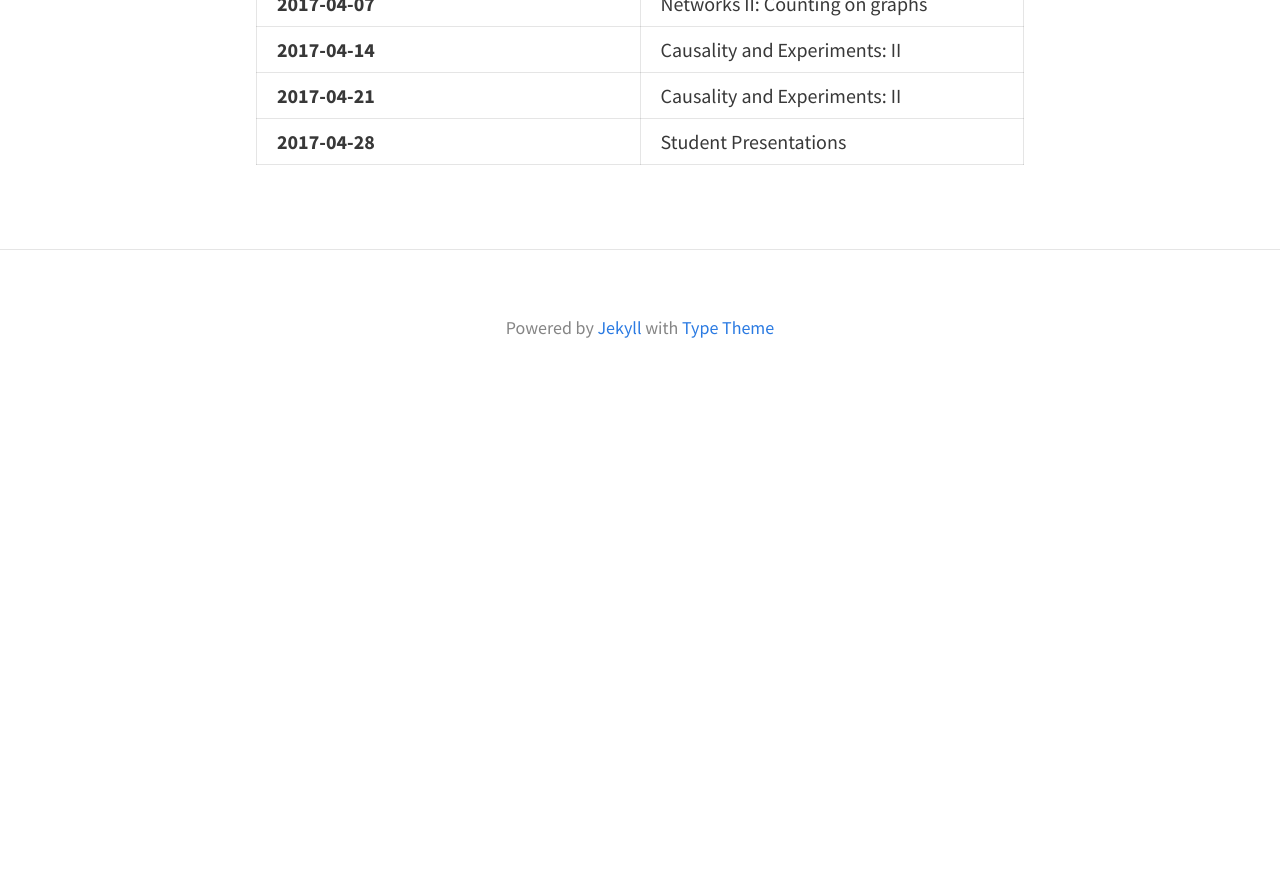
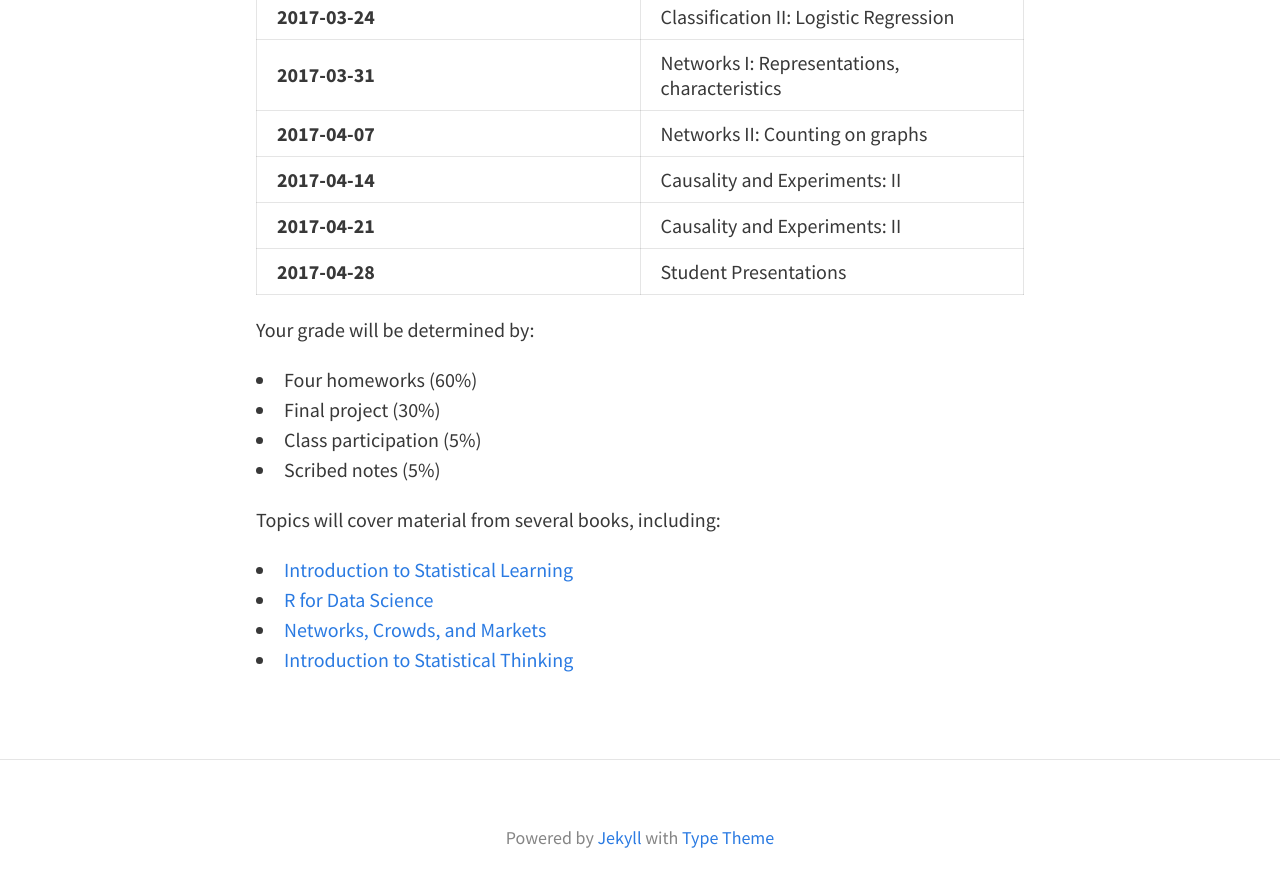
Before and after one commit to jhofman/msd2015, a Jekyll site: the page built from syllabus.md, in a window 1280 px wide and 900 px high, scrolled down 880 px. Shown: the top 887 px of the window. Built offline with Jekyll 4.4.1, drawn with Linux system fonts in a browser that asks for light colours; nearby versions of some CDN libraries; before the commit the page ends 1285 px from its top, so only the background shows below that; some of the changed text lies outside the part shown.

Commit message:
more syllabus details

```diff
--- a/syllabus.md
+++ b/syllabus.md
@@ -3,6 +3,10 @@ layout: page
 title: Syllabus
 permalink: /syllabus/
 ---
+
+This course consists of one weekly lecture from 10:10 to 12:40 on Fridays in 633 Seeley W. Mudd.
+
+Here is a tenative schedule of topics:
 
 |Date|Topic|
 |----|-----|
@@ -21,3 +25,15 @@ permalink: /syllabus/
 |**2017-04-14**| Causality and Experiments: II |
 |**2017-04-21**| Causality and Experiments: II |
 |**2017-04-28**| Student Presentations|
+
+Your grade will be determined by:
+  * Four homeworks (60%)
+  * Final project (30%)
+  * Class participation (5%)
+  * Scribed notes (5%)
+
+Topics will cover material from several books, including:
+  * [Introduction to Statistical Learning](http://www-bcf.usc.edu/~gareth/ISL/)
+  * [R for Data Science](http://r4ds.had.co.nz/)
+  * [Networks, Crowds, and Markets](http://www.cs.cornell.edu/home/kleinber/networks-book/)
+  * [Introduction to Statistical Thinking](http://pluto.huji.ac.il/~msby/StatThink/index.html)
```
